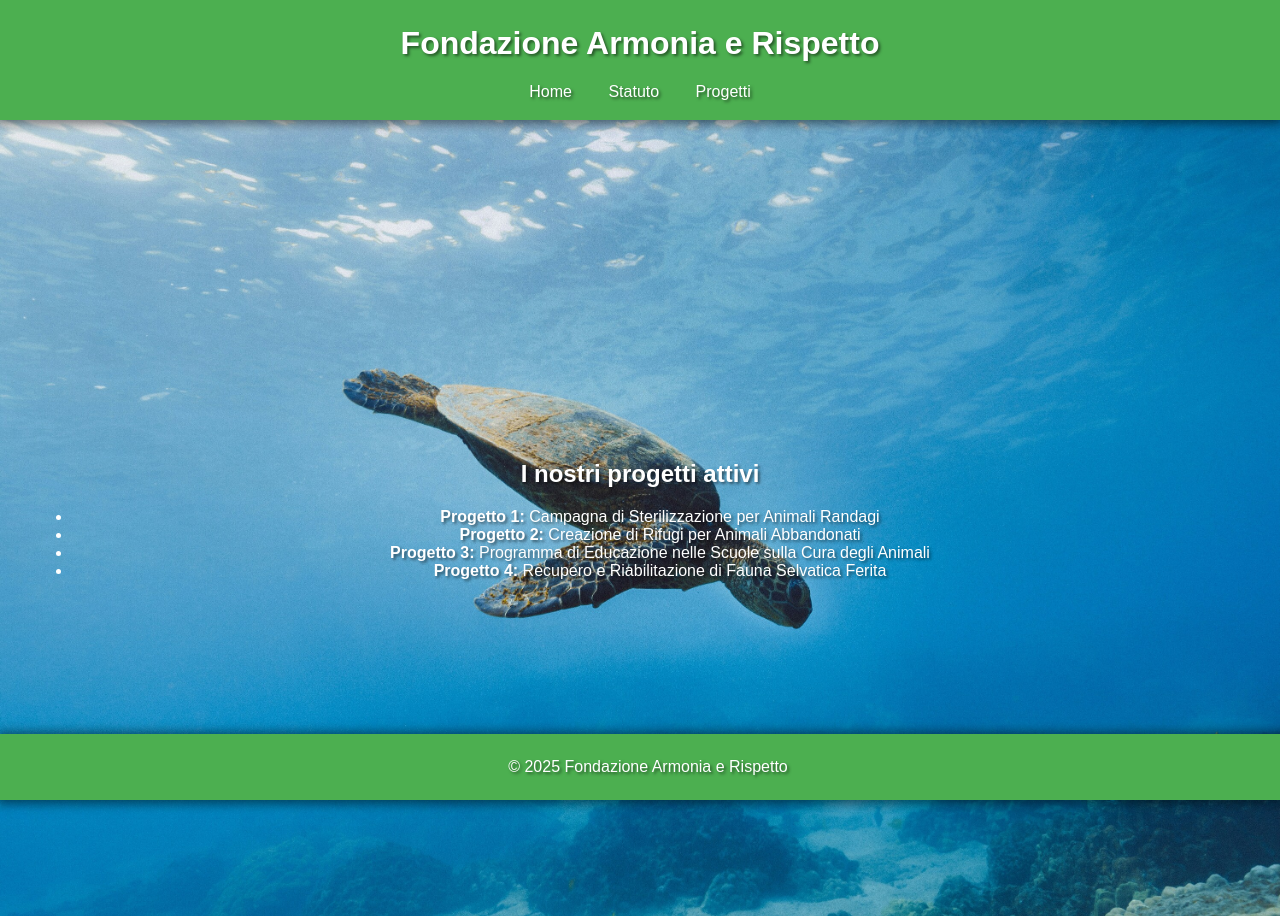
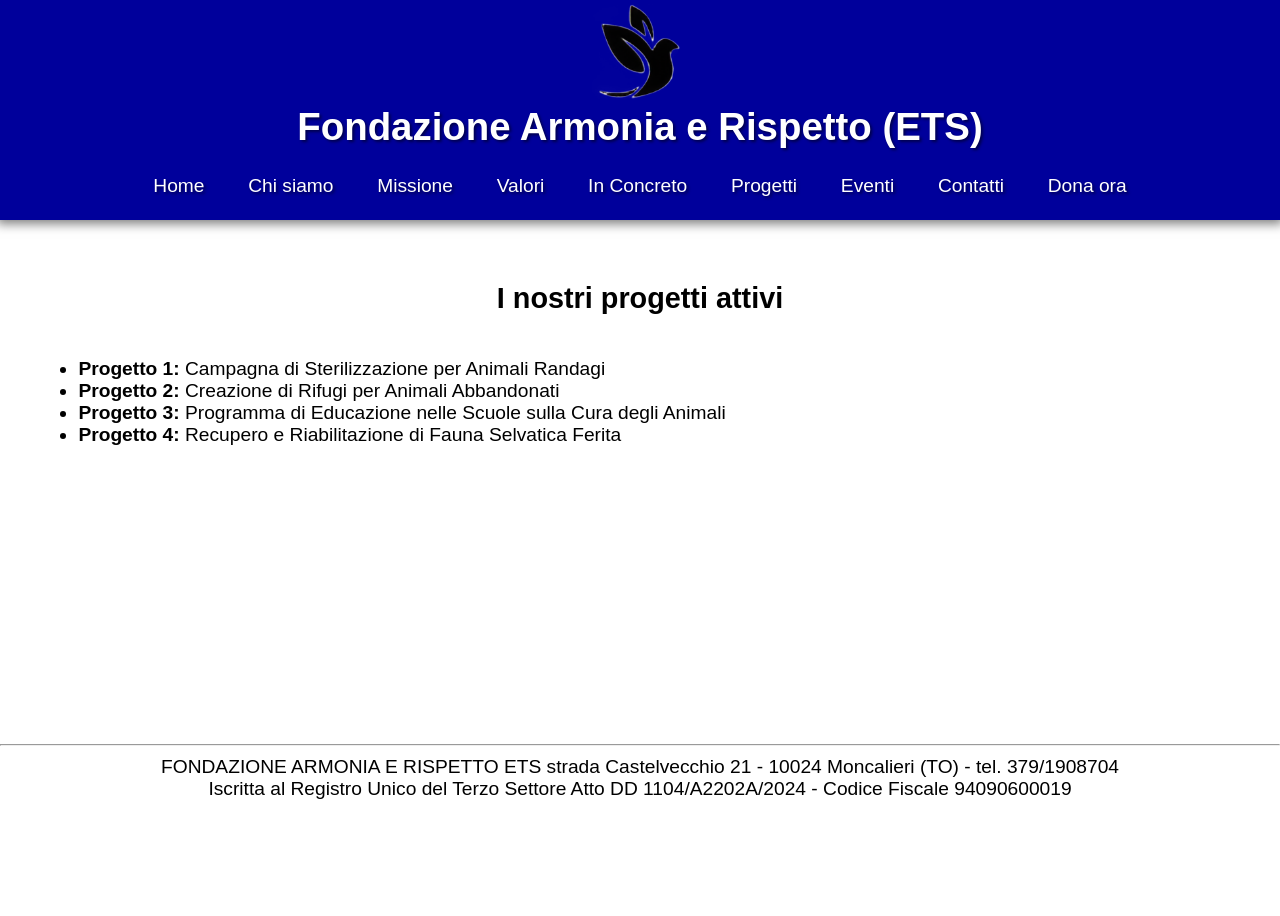
Before and after one commit to alexcucc/armoniaerispetto, a PHP site: page /progetti.html in a window 1280 px wide. After the commit the page ends 799 px from the top, so only its background shows below. Run offline with PHP 8.4, Linux system fonts and the light colour scheme.

Commit message:
developments

```diff
--- /dev/null
+++ b/main.js
@@ -0,0 +1,40 @@
+class MyHeader extends HTMLElement {
+    connectedCallback() {
+        this.innerHTML = `
+            <header>
+                <img class="logo" src="images/original/logo.png"/>
+                <h1 class="title">Fondazione Armonia e Rispetto (ETS)</h1>
+                <nav>
+                <ul>
+                    <li><a href="index.html">Home</a></li>
+                    <li><a href="chi_siamo.html">Chi siamo</a></li>
+                    <li><a href="missione.html">Missione</a></li>
+                    <li><a href="valori.html">Valori</a></li>
+                    <li><a href="in_concreto.html">In Concreto</a></li>
+                    <li><a href="progetti.html">Progetti</a></li>
+                    <li><a href="eventi.html">Eventi</a></li>
+                    <li><a href="contatti.html">Contatti</a></li>
+                    <li><a href="dona_ora.html">Dona ora</a></li>
+                </ul>
+                </nav>
+            </header>
+            `
+    }
+}
+
+customElements.define('my-header', MyHeader)
+
+class MyFooter extends HTMLElement {
+    connectedCallback() {
+        this.innerHTML = `
+            <footer>
+                <hr/>
+                FONDAZIONE ARMONIA E RISPETTO ETS strada Castelvecchio 21 - 10024 Moncalieri  (TO) - tel. 379/1908704
+                <br>
+                Iscritta al Registro Unico del Terzo Settore Atto DD 1104/A2202A/2024 - Codice Fiscale 94090600019
+            </footer>
+        `
+    }
+}
+
+customElements.define('my-footer', MyFooter)
--- a/progetti.html
+++ b/progetti.html
@@ -7,19 +7,11 @@
     <link rel="stylesheet" href="styles.css">
   </head>
   <body>
-  <header>
-    <h1>Fondazione Armonia e Rispetto</h1>
-    <nav>
-      <ul>
-        <li><a href="index.html">Home</a></li>
-        <li><a href="statuto.html">Statuto</a></li>
-        <li><a href="progetti.html">Progetti</a></li>
-      </ul>
-    </nav>
-  </header>
+    <script type="module" src="main.js"></script>
+    <my-header></my-header>
     <main>
-    <section class="hero" style="background-image: url('images/compressed/turtle.jpg');">
-      <h2>I nostri progetti attivi</h2>
+      <section class="hero"">
+        <h1>I nostri progetti attivi</h1>
         <ul>
           <li><strong>Progetto 1:</strong> Campagna di Sterilizzazione per Animali Randagi</li>
           <li><strong>Progetto 2:</strong> Creazione di Rifugi per Animali Abbandonati</li>
@@ -28,8 +20,6 @@
         </ul>
       </section>
     </main>
-  <footer>
-    <p>&copy; 2025 Fondazione Armonia e Rispetto</p>
-  </footer>
+    <my-footer></my-footer>
   </body>
 </html>
--- a/styles.css
+++ b/styles.css
@@ -1,25 +1,51 @@
 body {
-  font-family: Arial, sans-serif;
   margin: 0;
   padding: 0;
   color: #333;
+  height: 100vh;
+  display: flex;
+  flex-direction: column;
+}
+
+html {
+  font-family: "Liberation Sans";
+  font-size: 1.2em
+}
+
+.logo {
+  height: 5em;
+  width: 5em;
+}
+
+main {
+  flex: 1;
+}
+
+.title {
+  margin-top: 0px
 }
 
 header {
-  background-color: #4CAF50;
+  background-color: rgb(0, 0, 155);
   color: white;
+  margin-top: 0px;
   padding: .2em;
   text-align: center;
   text-shadow: 2px 2px 3px rgba(0,0,0,0.5);
   position: sticky;
   z-index: 999;
   box-shadow: 0 1px 10px 3px rgba(0,0,0,0.5);
+  font-size: 1em;
+}
+
+
+h1 {
+  text-align: center;
 }
 
 nav ul {
   list-style-type: none;
   padding: 0;
-  text-align: center;
 }
 
 nav ul li {
@@ -37,40 +63,14 @@ nav ul li a {
   background-position: center;
   background-repeat: no-repeat;
   color: white;
-  padding: 20em 2em;
-  text-align: center;
+  padding: 2em 2em;
   height: 100%;
-  text-shadow: 2px 2px 3px rgba(0,0,0,0.5);
+  display: flex;
+  flex-direction: column;
+  color:black
 }
 
 footer {
-  background-color: #4CAF50;
-  color: white;
+  color: black;
   text-align: center;
-  padding: .5em;
-  position: fixed;
-  bottom: 0;
-  width: 100%;
-  text-shadow: 2px 2px 3px rgba(0,0,0,0.5);
-  box-shadow: 0 1px 10px 3px rgba(0,0,0,0.5);
 }
-
-.button {
-  background-color: #04AA6D;
-  border: none;
-  color: white;
-  padding: 1em;
-  text-align: center;
-  text-decoration: none;
-  display: inline-block;
-  font-size: 16px;
-  margin: 4px 2px;
-  border-radius: 12px;
-  -webkit-transition-duration: 0.5s; /* Safari */
-  transition-duration: 0.5s;
-  cursor: pointer
-}
-
-.button:hover {
-  box-shadow: 0 12px 16px 0 rgba(0,0,0,0.24),0 17px 50px 0 rgba(0,0,0,0.19);
-}
```
Also changed, not shown: chi_siamo.html (added, +21 -0 lines), contatti.html (added, +31 -0 lines), dona_ora.html (added, +18 -0 lines), eventi.html (added, +18 -0 lines), in_concreto.html (added, +36 -0 lines), index.html (+6 -19 lines), missione.html (added, +35 -0 lines), statuto.html (deleted, +0 -32 lines), valori.html (added, +32 -0 lines), images/original/logo.png (added), 1 other file. Lines whose indentation alone changed are shown as unchanged.
